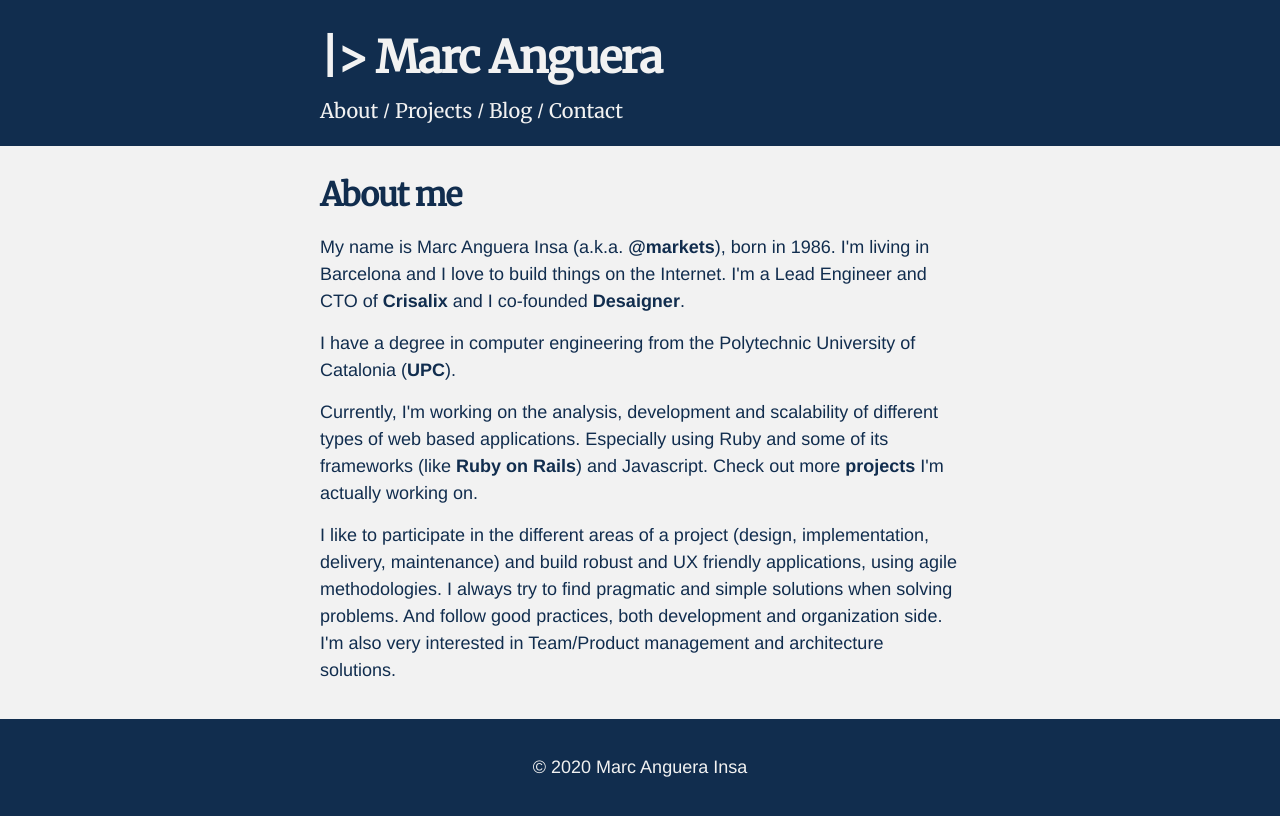
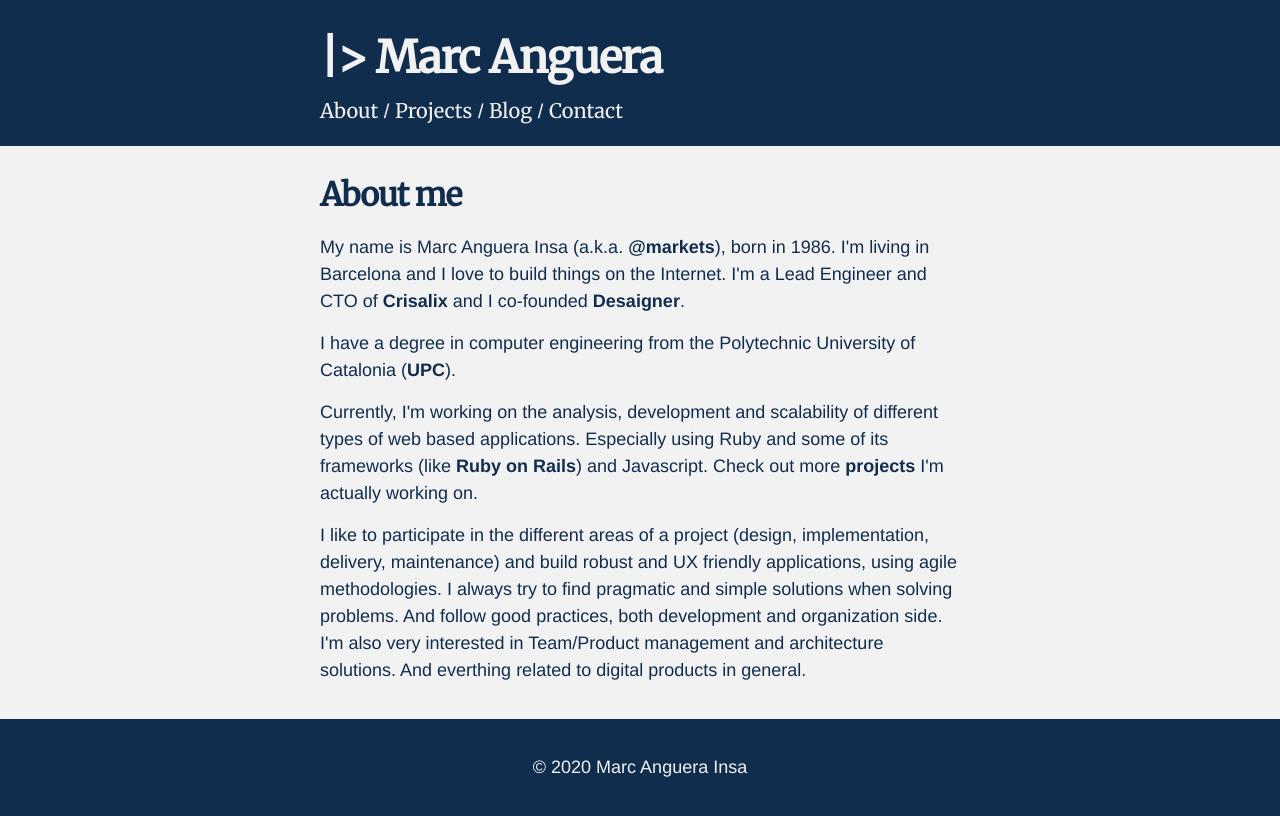
Before and after one commit to markets/markets.github.io, a Jekyll site: the page built from about.html, in a window 1280 px wide. Shown: the top 816 px of the page. Built offline with Jekyll 4.4.1, drawn with Linux system fonts in a browser that asks for light colours.

```diff
--- a/_config.yml
+++ b/_config.yml
@@ -1,2 +1,2 @@
 analytics: UA-41006145-1
-permalink: /blog/:year/:month/:day/:title
+permalink: /blog/:title
--- a/about.html
+++ b/about.html
@@ -11,4 +11,4 @@ title: About
 
 <p>Currently, I'm working on the analysis, development and scalability of different types of web based applications. Especially using Ruby and some of its frameworks (like <a href="https://rubyonrails.org/" target="_blank">Ruby on Rails</a>) and Javascript. Check out more <a href="/projects">projects</a> I'm actually working on.</p>
 
-<p>I like to participate in the different areas of a project (design, implementation, delivery, maintenance) and build robust and UX friendly applications, using agile methodologies. I always try to find pragmatic and simple solutions when solving problems. And follow good practices, both development and organization side. I'm also very interested in Team/Product management and architecture solutions.</p>
+<p>I like to participate in the different areas of a project (design, implementation, delivery, maintenance) and build robust and UX friendly applications, using agile methodologies. I always try to find pragmatic and simple solutions when solving problems. And follow good practices, both development and organization side. I'm also very interested in Team/Product management and architecture solutions. And everthing related to digital products in general.</p>
--- a/index.html
+++ b/index.html
@@ -7,7 +7,7 @@ title: Home
 
 <p>I'm Marc Anguera Insa, <a href="https://github.com/markets" target="_blank">@markets</a> on the Internet. A Developer and Lead Engineer based in Barcelona.</p>
 
-<p>I'm passionate about building web applications using Ruby, Rails and Javascript.</p>
+<p>I'm passionate about building web applications and digital products using Ruby, Rails and Javascript.</p>
 
 <p>Technology & Start-up enthusiast. OSS lover. Interested in Team management and Product architecture.</p>
 
--- a/projects.html
+++ b/projects.html
@@ -21,9 +21,13 @@ title: Projects
   <li><a href="https://github.com/ralixjs/ralix" target="_blank">Ralix</a> - Microframework for building and organizing Rails front-ends via Webpacker</li>
 </ul>
 
+<h4>Startups</h4>
+<ul>
+  <li><a href="https://desaigner.com" target="_blank">Desaigner</a> - Automatic generation of brand-tailored content</li>
+</ul>
+
 <h4>Applications, sites and others</h4>
 <ul>
-  <li><a href="https://desaigner.com" target="_blank">Desaigner</a> - Automatic generation of brand-tailored content</li>
   <li><a href="https://awesome-ruby.com" target="_blank">Awesome Ruby</a> - A categorized community-driven collection of awesome Ruby libraries, tools, frameworks and software</li>
   <li><a href="https://github.com/coopdevs/timeoverflow" target="_blank">TimeOverflow</a> - Time Bank management system</li>
   <li><a href="https://github.com/markets/dotfiles" target="_blank">My .dotfiles</a></li>
```
Also changed, not shown: Gemfile.lock.
